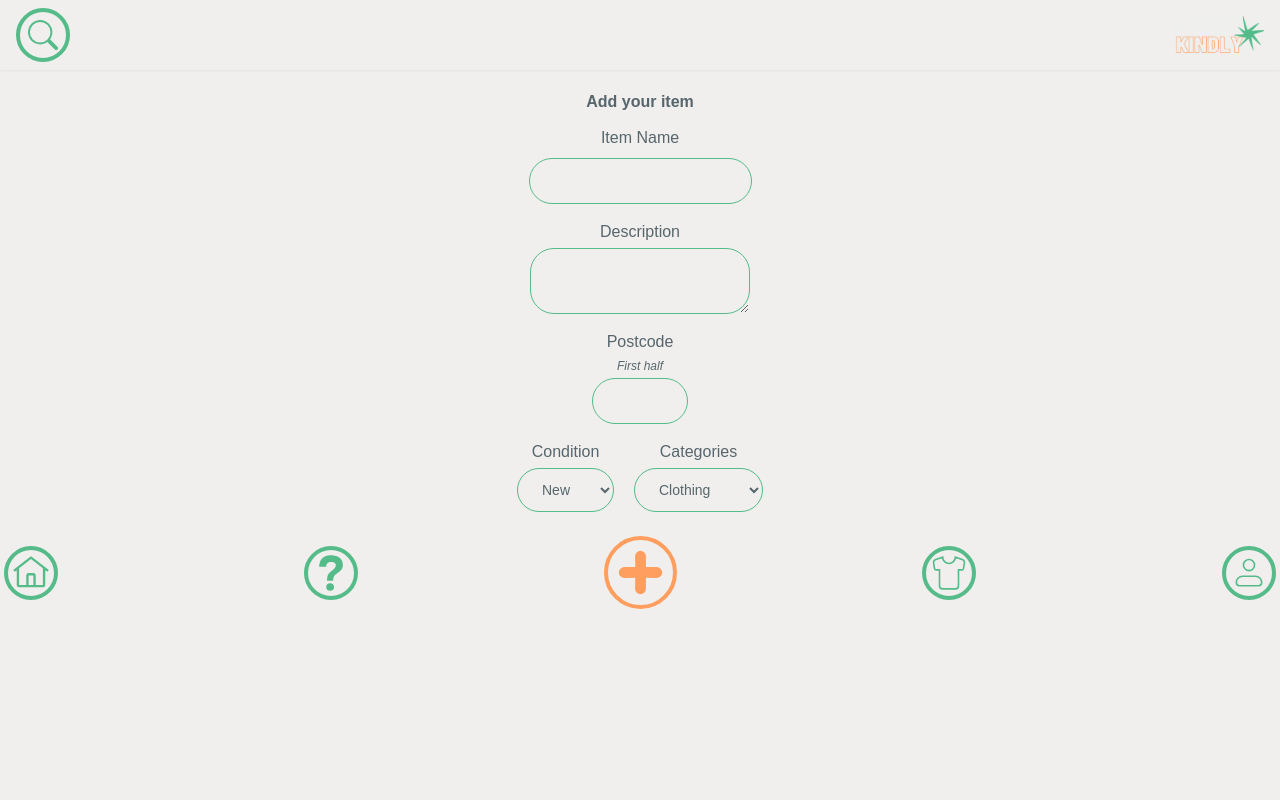
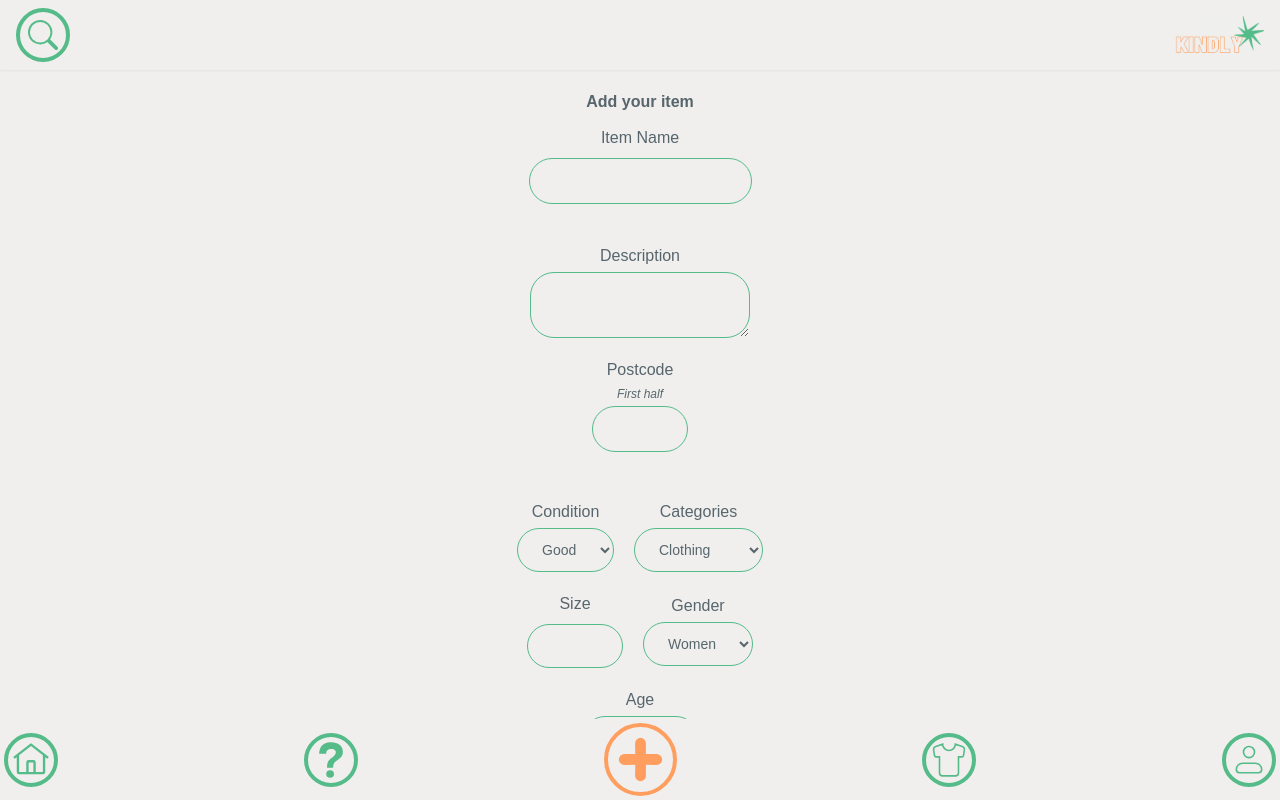
Before and after one commit to enBloc-org/kindly, a Next.js app: page /add-item in a window 1280 px wide. Shown: the top 800 px of the page. Built offline with nearby package versions, Linux system fonts and the light colour scheme.

Commit message:
React hook form , error handling and conditional category rendering
Relates #39

```diff
--- a/app/(dashboard)/add-item/page.tsx
+++ b/app/(dashboard)/add-item/page.tsx
@@ -1,6 +1,8 @@
 'use client';
-
+import { useState } from 'react';
+import ButtonRounded from '@/components/ButtonRounded';
 import { useForm } from 'react-hook-form';
+import { data } from 'autoprefixer';
 
 const AddItemPage = () => {
   const {
@@ -8,65 +10,97 @@ const AddItemPage = () => {
     handleSubmit,
     watch,
     formState: { errors },
-  } = useForm();
+  } = useForm({
+    defaultValues: {
+      item_name: '',
+      item_description: '',
+      postcode: '',
+      condition: 'good',
+      item_type: 'clothing',
+      size: '',
+      sub_type: 'women',
+      image: null,
+    },
+  });
 
-  const submitHandler = (data) => {
-    console.log(data);
-  };
+  const category = watch('item_type');
+
   return (
     <div className='flex flex-col items-center gap-3 my-5'>
       <h2 className='font-bold'>Add your item</h2>
-      <form onSubmit={handleSubmit(submitHandler)}>
+
+      <form
+        onSubmit={handleSubmit((data) => {
+          console.log(data);
+        })}
+        className='flex flex-col items-center gap-5'
+      >
         <label
           htmlFor='item_name'
           className='flex flex-col gap-2 items-center font-light'
         >
           Item Name
-          <input type='text' name='item_name' className='input-text' />
+          <input
+            type='text'
+            className='input-text'
+            {...register('item_name', { required: 'This field is required' })}
+          />
         </label>
+        <p className='italic font-extralight text-primaryOrange'>
+          {errors.item_name?.message}
+        </p>
         <label
           htmlFor='item_description'
-          className='flex flex-col gap-1 mt-4 items-center font-light'
+          className='flex flex-col gap-1 items-center font-light'
         >
           Description
           <textarea
-            name='item_description'
+            {...register('item_description')}
             maxLength={200}
             className='input-text'
           />
         </label>
         <label
           htmlFor='postcode'
-          className='flex flex-col gap-1 mt-4 items-center font-light'
+          className='flex flex-col gap-1 items-center font-light'
         >
           Postcode <span className='text-xs italic'>First half</span>
           <input
             type='text'
-            maxLength={5}
-            name='postcode'
+            {...register('postcode', {
+              required: 'This field is required',
+              maxLength: {
+                value: 5,
+                message: 'Max length 5 characters',
+              },
+            })}
             className='input-text w-24 text-center'
           />
         </label>
-        <div className='flex gap-5'>
+        <p className='italic font-extralight text-primaryOrange'>
+          {errors.postcode?.message}
+        </p>
+        <div className='flex items-center justify-center gap-5 mt-2'>
           <label
             htmlFor='condition'
-            className='flex flex-col gap-1 mt-4 items-center font-light'
+            className='flex flex-col gap-1 items-center font-light'
           >
             Condition
-            <select name='condition' className='input-text '>
-              <option value={'new'}>New</option>
+            <select {...register('condition')} className='input-text '>
               <option value={'good'}>Good</option>
               <option value={'fair'}>Fair</option>
               <option value={'poor'}>Poor</option>
+              <option value={'new'}>New</option>
             </select>
           </label>
+
           <label
-            htmlFor='condition'
-            className='flex flex-col gap-1 mt-4 items-center font-light'
+            htmlFor='item_type'
+            className='flex flex-col gap-1 items-center font-light'
           >
             Categories
-            <select name='condition' className='input-text '>
-              <option value={'clothin'}>Clothing</option>
+            <select {...register('item_type')} className='input-text '>
+              <option value={'clothing'}>Clothing</option>
               <option value={'shoes'}>Shoes</option>
               <option value={'toys'}>Toys</option>
               <option value={'books'}>Books</option>
@@ -74,6 +108,55 @@ const AddItemPage = () => {
             </select>
           </label>
         </div>
+        {category === 'clothing' && (
+          <div className='flex items-center justify-center gap-5'>
+            <label
+              htmlFor='size'
+              className='flex flex-col gap-2 items-center font-light'
+            >
+              Size
+              <input
+                type='text'
+                {...register('size')}
+                maxLength={30}
+                className='input-text h-11 w-24'
+              />
+            </label>
+            <label
+              htmlFor='item_type'
+              className='flex flex-col gap-1 items-center font-light'
+            >
+              Gender
+              <select {...register('sub_type')} className='input-text '>
+                <option value={'women'}>Women</option>
+                <option value={'men'}>Men</option>
+                <option value={'girl'}>Girl</option>
+                <option value={'boy'}>Boy</option>
+                <option value={'unisex'}>Unisex</option>
+              </select>
+            </label>{' '}
+          </div>
+        )}
+        <label
+          htmlFor='item_type'
+          className='flex flex-col gap-1 items-center font-light'
+        >
+          Age
+          <select {...register('sub_type')} className='input-text '>
+            <option value={'adult'}>Adult</option>
+            <option value={'children'}>Children</option>
+          </select>
+        </label>
+        <div className='flex flex-col items-center mt-10 font-light gap-5'>
+          <label htmlFor='image'>Upload an image:</label>
+          <input
+            type='file'
+            {...register('image', { required: 'This field is required' })}
+            accept='image/*'
+            className='ml-5'
+          />
+        </div>
+        <ButtonRounded type='submit'>ADD YOUR ITEM</ButtonRounded>
       </form>
     </div>
   );
```
